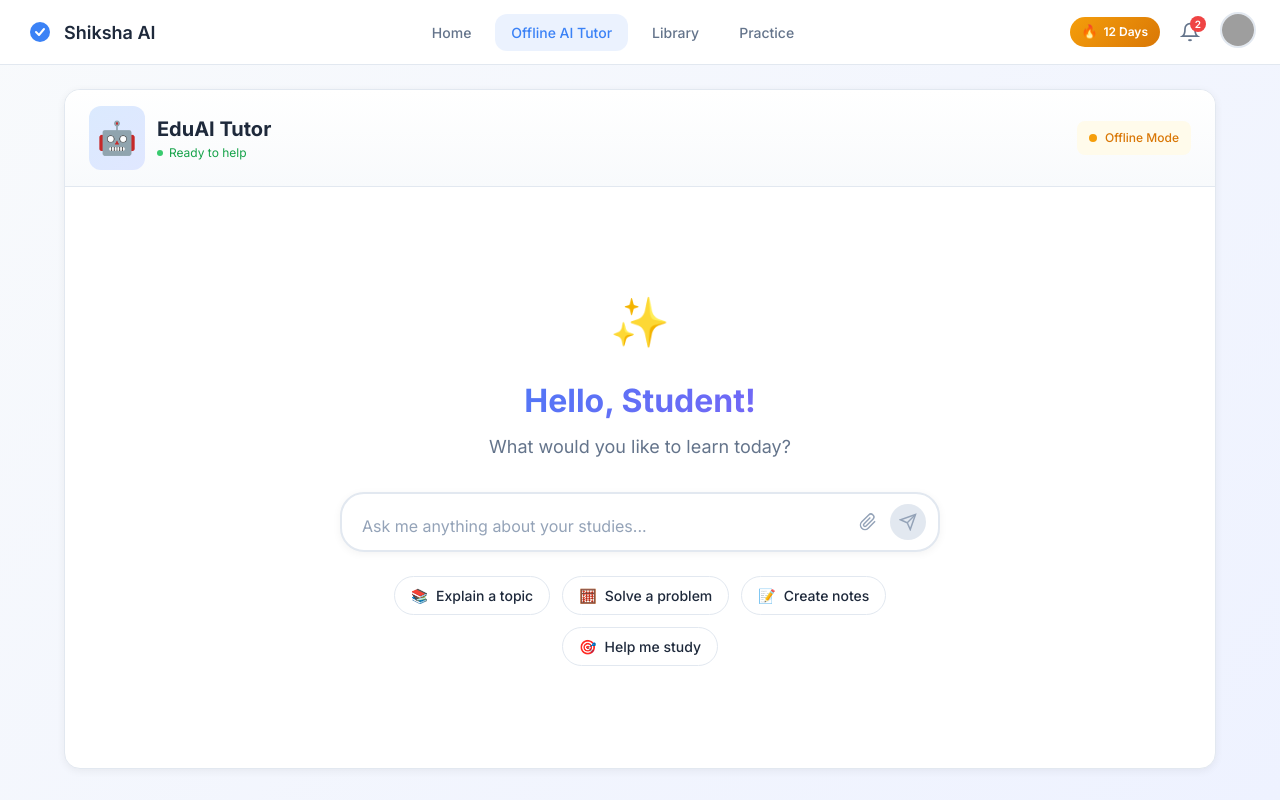
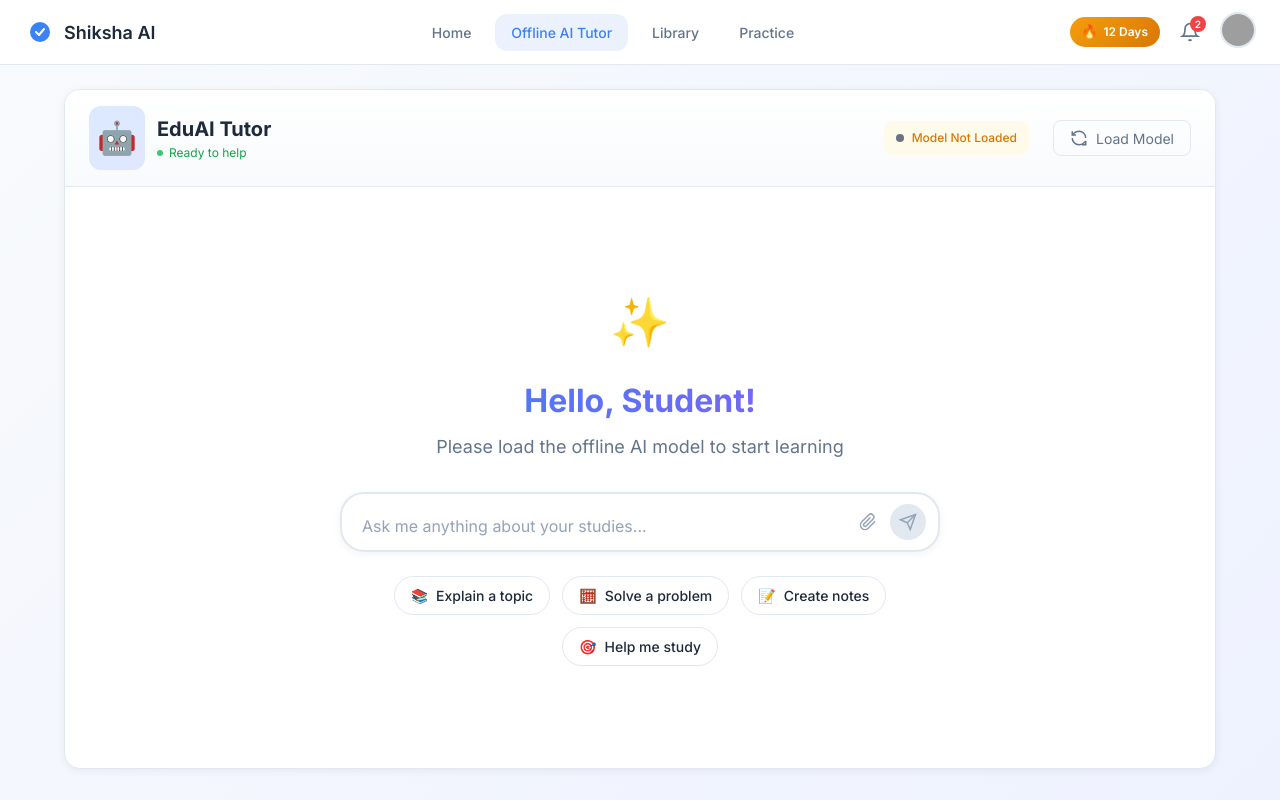
Before and after one commit to ShubhZ06/Learnify-Innerve-x, a Next.js app: page /student/ai-tutor in a window 1280 px wide. Built offline with nearby package versions, Linux system fonts and the light colour scheme; grey boxes are pictures that could not be loaded.

Commit message:
feat:Offline Capable AI model

```diff
--- a/package.json
+++ b/package.json
@@ -9,6 +9,7 @@
     "lint": "eslint"
   },
   "dependencies": {
+    "@mlc-ai/web-llm": "^0.2.80",
     "@xyflow/react": "^12.10.0",
     "bcrypt": "^6.0.0",
     "bcryptjs": "^3.0.3",
--- a/src/app/student/ai-tutor/page.tsx
+++ b/src/app/student/ai-tutor/page.tsx
@@ -3,6 +3,7 @@
 import { useState, useRef, useEffect } from 'react';
 import Navbar from '@/components/student/Navbar';
 import { useLanguage } from '@/context/LanguageContext';
+import { useWebLLM } from '@/hooks/useWebLLM';
 import styles from './page.module.css';
 
 interface Message {
@@ -20,6 +21,9 @@ export default function AITutorPage() {
     const messagesEndRef = useRef<HTMLDivElement>(null);
     const inputRef = useRef<HTMLTextAreaElement>(null);
 
+    // WebLLM integration
+    const { isLoading, isReady, progress, error, initializeModel, chat } = useWebLLM();
+
     const quickActions = [
         { label: t('explainTopic'), icon: '📚' },
         { label: t('solveProblem'), icon: '🧮' },
@@ -35,9 +39,15 @@ export default function AITutorPage() {
         scrollToBottom();
     }, [messages]);
 
-    const handleSend = (text?: string) => {
+    const handleSend = async (text?: string) => {
         const messageText = text || inputText;
         if (!messageText.trim()) return;
+
+        // Check if model is ready
+        if (!isReady) {
+            alert('Please load the model first by clicking the "Load Model" button');
+            return;
+        }
 
         const newMessage: Message = {
             id: Date.now(),
@@ -49,36 +59,38 @@ export default function AITutorPage() {
         setInputText('');
         setIsTyping(true);
 
-        // Simulate AI response
-        setTimeout(() => {
-            const aiResponse: Message = {
-                id: Date.now() + 1,
+        try {
+            // Create a placeholder message for streaming updates
+            const aiMessageId = Date.now() + 1;
+            const aiMessage: Message = {
+                id: aiMessageId,
                 type: 'ai',
-                content: generateResponse(messageText),
+                content: '',
             };
-            setMessages(prev => [...prev, aiResponse]);
+            setMessages(prev => [...prev, aiMessage]);
+
+            // Get response from WebLLM with streaming
+            await chat(messageText, (streamedText) => {
+                // Update the AI message with streamed content
+                setMessages(prev =>
+                    prev.map(msg =>
+                        msg.id === aiMessageId
+                            ? { ...msg, content: streamedText }
+                            : msg
+                    )
+                );
+            });
+        } catch (err) {
+            const errorMessage = err instanceof Error ? err.message : 'Unknown error';
+            const errorResponse: Message = {
+                id: Date.now() + 2,
+                type: 'ai',
+                content: `Error: ${errorMessage}. Please make sure the model is loaded.`,
+            };
+            setMessages(prev => [...prev, errorResponse]);
+        } finally {
             setIsTyping(false);
-        }, 1500);
-    };
-
-    const generateResponse = (query: string) => {
-        return `Here's my response to "${query}":
-
-**Understanding the Concept:**
-This is an important topic that covers fundamental principles. Let me break it down step by step.
-
-**Key Points:**
-• First, we need to understand the basic definition
-• Next, we explore how this applies in practice
-• Finally, we can solve related problems
-
-**Example:**
-Let's consider a simple example to illustrate this concept...
-
-**Practice Tip:**
-Try solving 2-3 similar problems to reinforce your understanding.
-
-*This is an offline AI response. For more detailed explanations, please connect to the internet.*`;
+        }
     };
 
     const handleKeyPress = (e: React.KeyboardEvent) => {
@@ -120,9 +132,31 @@ Try solving 2-3 similar problems to reinforce your understanding.
                         </div>
                         <div className={styles.headerRight}>
                             <div className={styles.offlineTag}>
-                                <span className={styles.offlineDot}></span>
-                                {t('offlineMode')}
+                                <span className={styles.offlineDot} style={{
+                                    backgroundColor: isReady ? '#10b981' : isLoading ? '#f59e0b' : '#6b7280'
+                                }}></span>
+                                {isReady ? 'Model Ready' : isLoading ? 'Loading...' : 'Model Not Loaded'}
                             </div>
+                            {!isReady && !isLoading && (
+                                <button
+                                    className={styles.clearBtn}
+                                    onClick={initializeModel}
+                                    style={{ marginLeft: '8px' }}
+                                >
+                                    <svg width="18" height="18" viewBox="0 0 24 24" fill="none" stroke="currentColor" strokeWidth="2">
+                                        <path d="M21 12a9 9 0 0 0-9-9 9.75 9.75 0 0 0-6.74 2.74L3 8" />
+                                        <path d="M3 3v5h5" />
+                                        <path d="M3 12a9 9 0 0 0 9 9 9.75 9.75 0 0 0 6.74-2.74L21 16" />
+                                        <path d="M16 21h5v-5" />
+                                    </svg>
+                                    Load Model
+                                </button>
+                            )}
+                            {error && (
+                                <div style={{ color: '#ef4444', fontSize: '12px', marginTop: '4px' }}>
+                                    Error: {error}
+                                </div>
+                            )}
                             {messages.length > 0 && (
                                 <button className={styles.clearBtn} onClick={handleNewChat}>
                                     <svg width="18" height="18" viewBox="0 0 24 24" fill="none" stroke="currentColor" strokeWidth="2">
@@ -138,12 +172,42 @@ Try solving 2-3 similar problems to reinforce your understanding.
                     {messages.length === 0 ? (
                         <div className={styles.welcomeScreen}>
                             <div className={styles.welcomeCard}>
+                                {isLoading && (
+                                    <div style={{
+                                        marginBottom: '24px',
+                                        padding: '16px',
+                                        background: 'rgba(59, 130, 246, 0.1)',
+                                        borderRadius: '12px',
+                                        border: '1px solid rgba(59, 130, 246, 0.3)'
+                                    }}>
+                                        <div style={{ fontSize: '14px', fontWeight: '600', marginBottom: '8px', color: '#3b82f6' }}>
+                                            Loading Offline Model...
+                                        </div>
+                                        <div style={{ fontSize: '12px', color: '#64748b', marginBottom: '8px' }}>
+                                            {progress}
+                                        </div>
+                                        <div style={{
+                                            width: '100%',
+                                            height: '4px',
+                                            background: '#e2e8f0',
+                                            borderRadius: '2px',
+                                            overflow: 'hidden'
+                                        }}>
+                                            <div style={{
+                                                height: '100%',
+                                                background: 'linear-gradient(90deg, #3b82f6, #8b5cf6)',
+                                                animation: 'progress 1.5s ease-in-out infinite',
+                                                width: '40%'
+                                            }}></div>
+                                        </div>
+                                    </div>
+                                )}
                                 <div className={styles.welcomeIcon}>✨</div>
                                 <h1 className={styles.welcomeTitle}>
                                     {t('hello')}, {userName}!
                                 </h1>
                                 <p className={styles.welcomeSubtitle}>
-                                    {t('whatToLearn')}
+                                    {isReady ? t('whatToLearn') : 'Please load the offline AI model to start learning'}
                                 </p>
 
                                 {/* Input Area */}
--- /dev/null
+++ b/src/hooks/useWebLLM.ts
@@ -0,0 +1,127 @@
+'use client';
+
+import { useState, useEffect, useCallback } from 'react';
+import * as webllm from '@mlc-ai/web-llm';
+
+interface UseWebLLMReturn {
+    engine: webllm.MLCEngine | null;
+    isLoading: boolean;
+    isReady: boolean;
+    progress: string;
+    error: string | null;
+    initializeModel: () => Promise<void>;
+    chat: (message: string, onChunk?: (text: string) => void) => Promise<string>;
+}
+
+// Using Gemma 2B quantized model compatible with WebLLM
+const MODEL_ID = 'gemma-2b-it-q4f32_1-MLC';
+
+export function useWebLLM(): UseWebLLMReturn {
+    const [engine, setEngine] = useState<webllm.MLCEngine | null>(null);
+    const [isLoading, setIsLoading] = useState(false);
+    const [isReady, setIsReady] = useState(false);
+    const [progress, setProgress] = useState('');
+    const [error, setError] = useState<string | null>(null);
+
+    const initializeModel = useCallback(async () => {
+        if (engine || isLoading) return;
+
+        setIsLoading(true);
+        setError(null);
+        setProgress('Initializing engine...');
+
+        try {
+            // Create engine with progress callback
+            const newEngine = await webllm.CreateMLCEngine(MODEL_ID, {
+                initProgressCallback: (report) => {
+                    setProgress(report.text);
+                },
+            });
+
+            setEngine(newEngine);
+            setIsReady(true);
+            setProgress('Model loaded successfully!');
+        } catch (err) {
+            const errorMessage = err instanceof Error ? err.message : 'Failed to load model';
+            setError(errorMessage);
+            setProgress('');
+            console.error('WebLLM initialization error:', err);
+        } finally {
+            setIsLoading(false);
+        }
+    }, [engine, isLoading]);
+
+    const chat = useCallback(
+        async (message: string, onChunk?: (text: string) => void): Promise<string> => {
+            if (!engine || !isReady) {
+                throw new Error('Model not ready. Please load the model first.');
+            }
+
+            try {
+                const messages: webllm.ChatCompletionMessageParam[] = [
+                    {
+                        role: 'system',
+                        content: 'You are a helpful AI tutor. Answer questions clearly and concisely. Help students learn by explaining concepts step by step.',
+                    },
+                    {
+                        role: 'user',
+                        content: message,
+                    },
+                ];
+
+                // Stream response if onChunk is provided
+                if (onChunk) {
+                    let fullResponse = '';
+                    const asyncChunkGenerator = await engine.chat.completions.create({
+                        messages,
+                        temperature: 0.7,
+                        max_tokens: 512,
+                        stream: true,
+                    });
+
+                    for await (const chunk of asyncChunkGenerator) {
+                        const delta = chunk.choices[0]?.delta?.content || '';
+                        fullResponse += delta;
+                        onChunk(fullResponse);
+                    }
+
+                    return fullResponse;
+                } else {
+                    // Non-streaming response
+                    const completion = await engine.chat.completions.create({
+                        messages,
+                        temperature: 0.7,
+                        max_tokens: 512,
+                    });
+
+                    return completion.choices[0]?.message?.content || 'No response';
+                }
+            } catch (err) {
+                const errorMessage = err instanceof Error ? err.message : 'Chat failed';
+                throw new Error(errorMessage);
+            }
+        },
+        [engine, isReady]
+    );
+
+    // Cleanup on unmount
+    useEffect(() => {
+        return () => {
+            if (engine) {
+                // Note: MLCEngine doesn't have a built-in cleanup method in current versions
+                // but we should set it to null to allow garbage collection
+                setEngine(null);
+            }
+        };
+    }, [engine]);
+
+    return {
+        engine,
+        isLoading,
+        isReady,
+        progress,
+        error,
+        initializeModel,
+        chat,
+    };
+}
```
Also changed, not shown: 1 other file (tests, documents, lock files or other folders).
